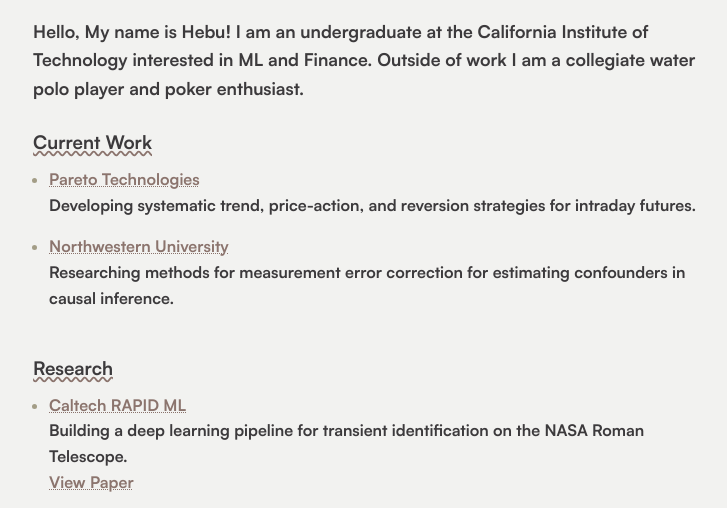
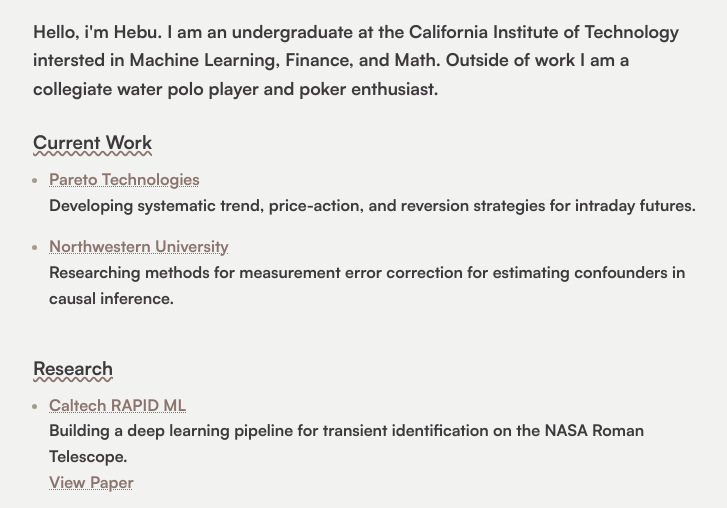
Before and after one commit to HebuPatil/me, a website: page index.html in a window 1280 px wide. Shown: the part 263-771 px from the top of the page, without its empty margins (269-996 px from the left). Drawn offline with Linux system fonts and the light colour scheme.

Commit message:
updated about

```diff
--- a/index.html
+++ b/index.html
@@ -32,7 +32,7 @@
         </h2>
         <div class="float">
         <section id="about">
-            Hello, My name is Hebu! I am an undergraduate at the California Institute of Technology interested in ML and Finance. Outside of work I am a collegiate water polo player and poker enthusiast.
+            Hello, i'm Hebu. I am an undergraduate at the California Institute of Technology intersted in Machine Learning, Finance, and Math. Outside of work I am a collegiate water polo player and poker enthusiast.
 
         <br>
         </section>
```
